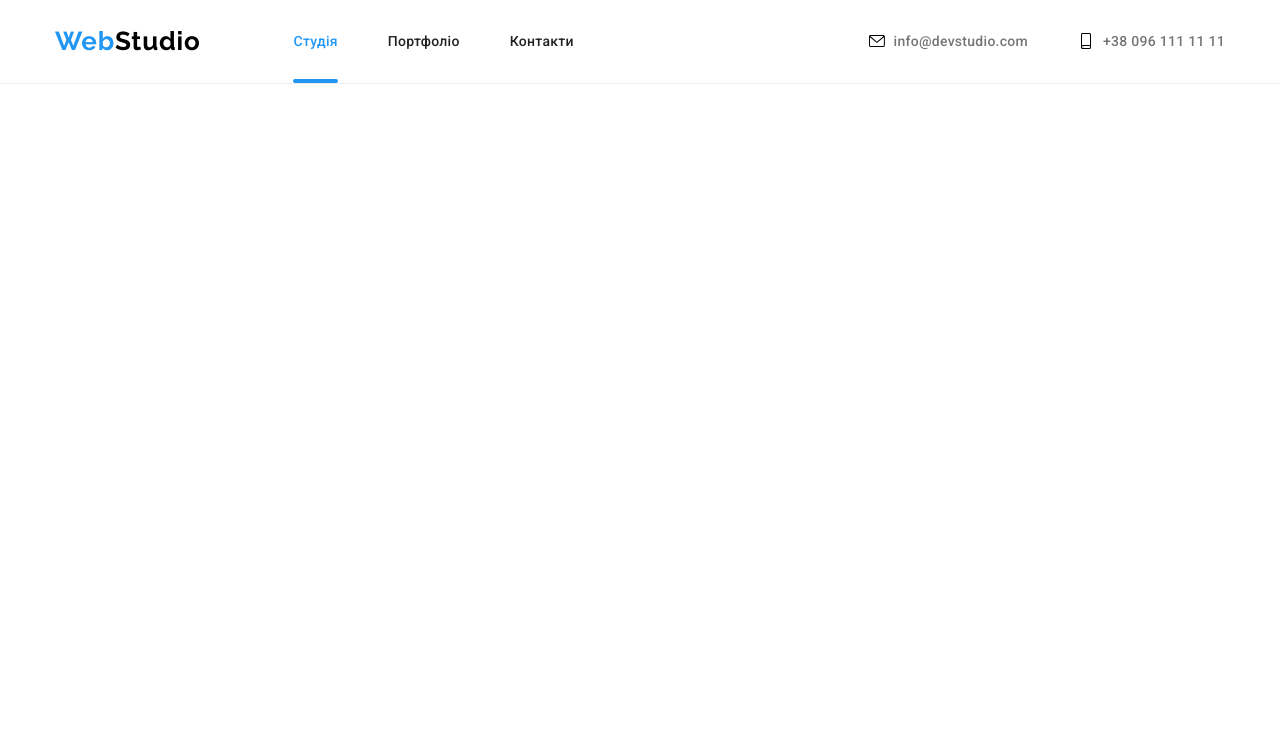
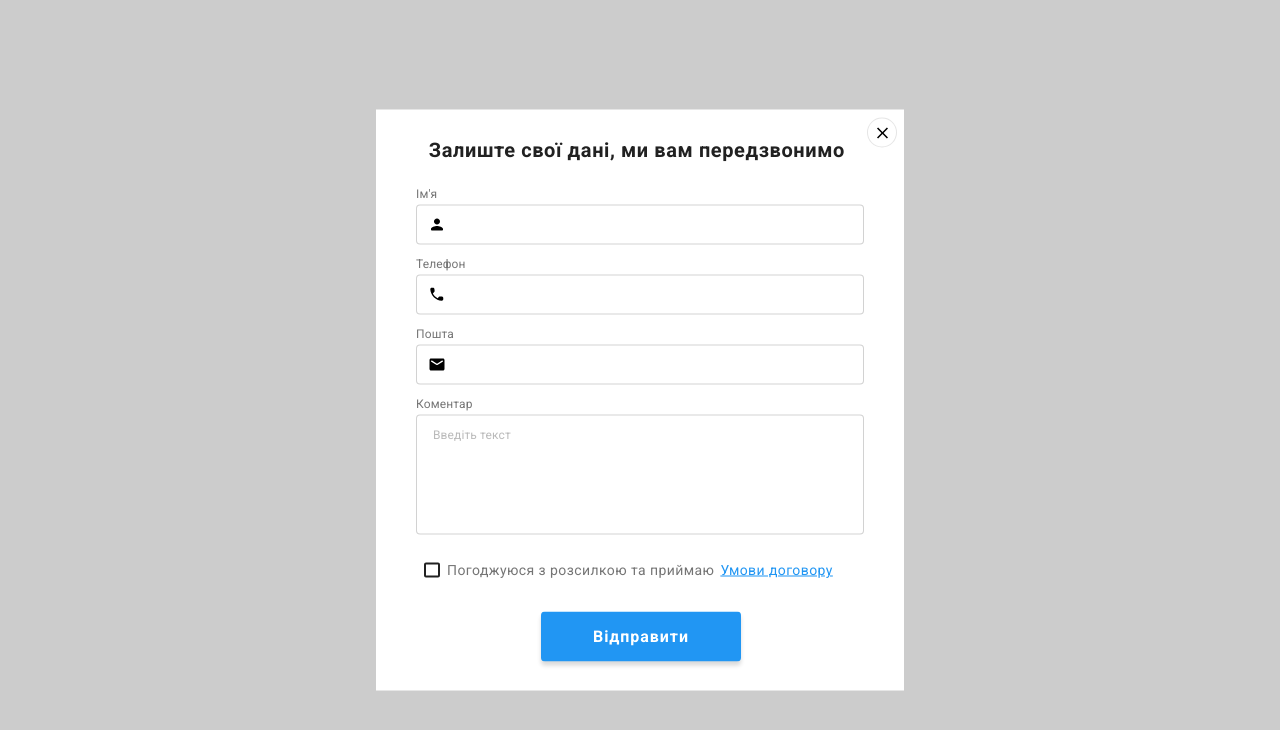
Before and after one commit to moxzuto/goit-markup-hw-08, a plain HTML site: page index.html in a window 1280 px wide. Drawn offline with nearby package versions, Linux system fonts and the light colour scheme.

Commit message:
modal done

```diff
--- a/index.html
+++ b/index.html
@@ -18,10 +18,10 @@
     <link rel="stylesheet" href="./css/main.min.css" />
   </head>
   <body>
-     <header class="header">
-      <div class="container header-container">
+     <!-- <header class="header">
+      <div class="container header-container">   -->
         <!-- nav -->
-        <nav class="header-container">
+        <!-- <nav class="header-container">
           <a href="./index.html" class="header-logo link"
             ><span class="web-style">Web</span>Studio</a
           >
@@ -102,12 +102,12 @@
 
 
       </div>
-    </header>
+    </header> -->
 
     <!-- Unique content of this page -->
     <main>
       <!-- backdrop -->
-      <!-- <div class="backdrop is-hidden" data-modal>
+      <div class="backdrop " data-modal>
         <div class="modal">
           <button class="backdrop-button" data-modal-close>
             <svg class="svg-backdrop-button">
@@ -197,7 +197,7 @@
             </ul>
           </form>
         </div>
-      </div>-->
+      </div>
         <!-- <section class="hero overlay-hero">
         <div class="hero-div container">
           <h1 class="hero-text">Ефективні рішення для вашого бізнесу</h1>
--- a/sass/componements/_checkbox.scss
+++ b/sass/componements/_checkbox.scss
@@ -23,9 +23,15 @@
 }
 
 .label-policy-checkbox {
-    font-weight: 400;
+  @media screen and (min-width: 480px) {
+    font-size: 12px;
+    line-height: 14px;
+  }
+  @media screen and (min-width: 1200px) {
     font-size: 14px;
     line-height: 24px;
+  }
+
   letter-spacing: 0.03em;
   color: #757575;
 
--- a/sass/layout/_backdrop-modal.scss
+++ b/sass/layout/_backdrop-modal.scss
@@ -13,8 +13,16 @@
 }
 
 .modal {
+  @media screen and (min-width: 480px) {
+    width: 450px;
+    height: 609px;
+  }
+
+  @media screen and (min-width: 1200px) {
     width: 528px;
     height: 581px;
+  }
+
   background-color: #ffffff;
   position: absolute;
   top: 50%;
@@ -50,10 +58,9 @@
   z-index: 1;
 
   &:hover {
-        fill: $accent-color
+    fill: $accent-color;
   }
 }
-
 
 .svg-backdrop-button {
   width: 18px;
@@ -68,23 +75,29 @@
   left: 5px;
 }
 
-
-
 .form-elements-backdrop {
   position: absolute;
   transform: translate(0%, 0%);
 }
 
 .modal__form-title {
+
+  @media screen and (min-width: 480px) {
+    font-size: 20px;
+    line-height: 30px;
+  }
+
+  @media screen and (min-width: 1200px) {
+    font-size: 20px;
+    line-height: 23px;
+  }
   position: absolute;
   font-weight: 700;
-    font-size: 20px;
-    line-height: 23px;
+
   text-align: center;
   letter-spacing: 0.03em;
 
   color: $main-color;
-
 
   top: 5%;
   left: 10%;
@@ -118,8 +131,6 @@
   text-align: center;
 }
 
-
-
 .modal-label {
   display: inline-block;
   width: 100%;
@@ -132,7 +143,13 @@
 }
 
 .modal-textarea {
+  @media screen and (min-width: 480px) {
+    width: 370px;
+  }
+
+  @media screen and (min-width: 1200px) {
     width: 448px;
+  }
   height: 120px;
   left: 585px;
   top: 518px;
@@ -149,8 +166,6 @@
   transition-timing-function: cubic-bezier(0.4, 0, 0.2, 1);
 }
 
-
-
 .form-list__item {
   margin-bottom: 10px;
 
@@ -159,11 +174,9 @@
 
   &:hover,
   &:focus-within {
-        fill: $accent-color
+    fill: $accent-color;
   }
 }
-
-
 
 .modal-input:hover,
 .modal-input:focus,
@@ -173,7 +186,13 @@
 }
 
 .modal-input {
-    width: 100%;
+  @media screen and (min-width: 480px) {
+    width: 370px;
+  }
+
+  @media screen and (min-width: 1200px) {
+    width: 448px;
+  }
   height: 40px;
 
   border: 1px solid rgba(33, 33, 33, 0.2);
@@ -192,16 +211,23 @@
 }
 
 .policy-span {
+  @media screen and (min-width: 480px) {
+    font-size: 12px;
+    line-height: 14px;
+  }
+
+  @media screen and (min-width: 1200px) {
+    font-size: 14px;
+    line-height: 24px;
+  }
   text-decoration-line: underline;
   color: #2196f3;
   font-weight: 400;
-    font-size: 14px;
-    line-height: 24px;
+
 
   letter-spacing: 0.03em;
   padding-left: 6px;
 }
-
 
 .button-form__text {
   font-family: inherit;
@@ -212,8 +238,14 @@
   color: #ffffff;
 }
 
+.button-form {
+  @media screen and (min-width: 480px) {
+    margin-left: 83px;
+  }
 
-  .button-form {
+  @media screen and (min-width: 1200px) {
+    margin-left: 125px;
+  }
   background: #2196f3;
   box-shadow: 0px 4px 4px rgba(0, 0, 0, 0.15);
   border-radius: 4px;
@@ -222,7 +254,6 @@
   height: 50px;
 
   margin-top: 30px;
-    margin-left: 125px;
 
   display: flex;
   justify-content: center;
```
Also changed, not shown: css/main.css, css/main.min.css, 2 other files. Lines whose indentation alone changed are shown as unchanged.
